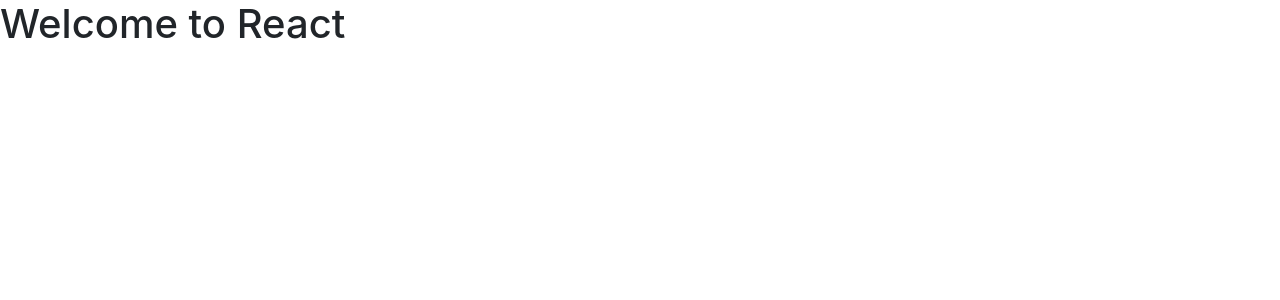
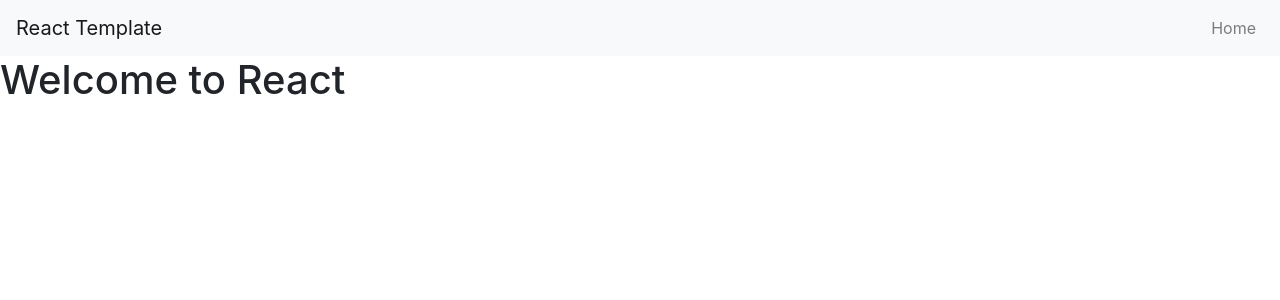
Before and after one commit to ishouvik/react-template, a React app: page / in a window 1280 px wide. Shown: the top 300 px of the page. Built offline with nearby package versions, Linux system fonts and the light colour scheme; the HTML template or start-up script is replaced by a standard one.

Commit message:
Add PrimaryNavigation to DefaultLayout

```diff
--- a/src/shared/layouts/default.js
+++ b/src/shared/layouts/default.js
@@ -1,12 +1,16 @@
 import React, { Component } from 'react';
 import '../assets/stylesheets/bootstrap.min.css'
+import PrimaryNavigation from './components/primaryNavigation';
 
 export default class DefaultLayout extends Component {
   render() {
     return(
-      <main>
-        {this.props.children}
-      </main>
+      <div className="app">
+        <PrimaryNavigation />
+        <main>
+          {this.props.children}
+        </main>
+      </div>
     );
   }
 }
```
